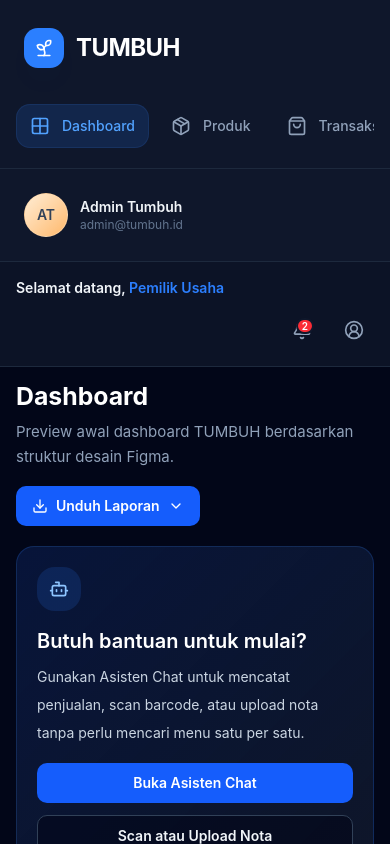
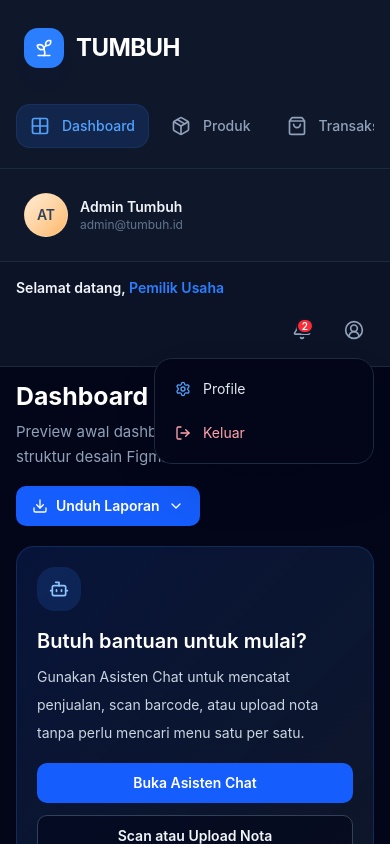
Before and after one commit to h8naf1/tumbuh-app, a React (Vite) app: page /dashboard in a window 390 px wide. Both pictures are taken after a click on the button 354 px from the left and 330 px from the top of the page. Shown: the top 844 px of the page. Built offline with nearby package versions, Linux system fonts and the light colour scheme.

Commit message:
upadte dashboard topbar penambahan icon

```diff
--- a/src/components/dashboard/DashboardTopbar.jsx
+++ b/src/components/dashboard/DashboardTopbar.jsx
@@ -1,5 +1,6 @@
 import { useEffect, useMemo, useRef, useState } from 'react'
-import { Bell, CircleUserRound } from 'lucide-react'
+import { Bell, CircleUserRound, LogOut, Settings } from 'lucide-react'
+import { Link, useNavigate } from 'react-router-dom'
 import { dashboardNotifications } from '../../data/dashboardData.js'
 
 function DashboardTopbar({
@@ -8,23 +9,32 @@
   subtitle,
   showGreeting = !title,
   showProfileButton = true,
+  profileHref = '/pengaturan/account',
 }) {
-  // State utama untuk panel notifikasi.
+  // State utama untuk panel notifikasi dan menu profil.
   const [isNotificationOpen, setIsNotificationOpen] = useState(false)
+  const [isProfileMenuOpen, setIsProfileMenuOpen] = useState(false)
   const [notifications, setNotifications] = useState(dashboardNotifications)
   const notificationRef = useRef(null)
+  const profileMenuRef = useRef(null)
+  const navigate = useNavigate()
 
-  // Effect untuk menutup panel notifikasi saat klik luar atau tekan Escape.
+  // Effect untuk menutup panel saat klik luar atau tekan Escape.
   useEffect(() => {
     const handlePointerDown = (event) => {
       if (!notificationRef.current?.contains(event.target)) {
         setIsNotificationOpen(false)
+      }
+
+      if (!profileMenuRef.current?.contains(event.target)) {
+        setIsProfileMenuOpen(false)
       }
     }
 
     const handleKeyDown = (event) => {
       if (event.key === 'Escape') {
         setIsNotificationOpen(false)
+        setIsProfileMenuOpen(false)
       }
     }
 
@@ -43,7 +53,7 @@
     [notifications],
   )
 
-  // Handler notifikasi.
+  // Handler notifikasi dan profil.
   const handleMarkAllAsRead = () => {
     setNotifications((currentNotifications) =>
       currentNotifications.map((item) => ({
@@ -55,6 +65,17 @@
 
   const handleOpenNotifications = () => {
     setIsNotificationOpen((open) => !open)
+    setIsProfileMenuOpen(false)
+  }
+
+  const handleToggleProfileMenu = () => {
+    setIsProfileMenuOpen((open) => !open)
+    setIsNotificationOpen(false)
+  }
+
+  const handleLogout = () => {
+    setIsProfileMenuOpen(false)
+    navigate('/login')
   }
 
   return (
@@ -147,13 +168,40 @@
         </div>
 
         {showProfileButton ? (
+          <div ref={profileMenuRef} className="relative">
             <button
               type="button"
+              onClick={handleToggleProfileMenu}
               className="flex h-10 w-10 items-center justify-center rounded-full text-slate-400 transition hover:bg-slate-800 hover:text-slate-200"
               aria-label="Profil pengguna"
+              aria-haspopup="menu"
+              aria-expanded={isProfileMenuOpen}
             >
               <CircleUserRound className="h-5 w-5" />
             </button>
+
+            {isProfileMenuOpen ? (
+              <div className="absolute right-0 top-full z-20 mt-2 w-[220px] rounded-2xl border border-slate-800 bg-slate-950 p-2 shadow-[0_24px_64px_-34px_rgba(2,6,23,0.72)]">
+                <Link
+                  to={profileHref}
+                  onClick={() => setIsProfileMenuOpen(false)}
+                  className="flex w-full items-center gap-3 rounded-xl px-3 py-3 text-sm text-slate-200 transition hover:bg-slate-900 hover:text-white"
+                >
+                  <Settings className="h-4 w-4 text-blue-400" />
+                  <span>Profile</span>
+                </Link>
+
+                <button
+                  type="button"
+                  onClick={handleLogout}
+                  className="flex w-full items-center gap-3 rounded-xl px-3 py-3 text-left text-sm text-rose-300 transition hover:bg-slate-900 hover:text-rose-200"
+                >
+                  <LogOut className="h-4 w-4" />
+                  <span>Keluar</span>
+                </button>
+              </div>
+            ) : null}
+          </div>
         ) : null}
       </div>
     </div>
--- a/src/components/dashboard/SalesChartCard.jsx
+++ b/src/components/dashboard/SalesChartCard.jsx
@@ -1,5 +1,5 @@
-import { useMemo, useState } from 'react'
-import { DatePickerWithRange } from '@/components/ui/date-picker-with-range'
+import { useMemo, useState } from "react";
+import { DatePickerWithRange } from "@/components/ui/date-picker-with-range";
 
 function SalesChartCard({
   title,
@@ -12,47 +12,47 @@
   data,
 }) {
   // State dan ukuran dasar area chart.
-  const [hoveredPoint, setHoveredPoint] = useState(null)
-  const chartWidth = 720
-  const chartHeight = 220
-  const paddingX = 28
-  const paddingTop = 20
-  const paddingBottom = 28
-  const maxValue = Math.max(...data.map((item) => item.amount), 1)
-  const innerWidth = chartWidth - paddingX * 2
-  const innerHeight = chartHeight - paddingTop - paddingBottom
-  const stepX = data.length > 1 ? innerWidth / (data.length - 1) : innerWidth
+  const [hoveredPoint, setHoveredPoint] = useState(null);
+  const chartWidth = 720;
+  const chartHeight = 220;
+  const paddingX = 28;
+  const paddingTop = 20;
+  const paddingBottom = 28;
+  const maxValue = Math.max(...data.map((item) => item.amount), 1);
+  const innerWidth = chartWidth - paddingX * 2;
+  const innerHeight = chartHeight - paddingTop - paddingBottom;
+  const stepX = data.length > 1 ? innerWidth / (data.length - 1) : innerWidth;
 
   // Titik grafik dibentuk dari data penjualan yang diterima.
   const points = data.map((item, index) => {
-    const x = paddingX + stepX * index
-    const y = paddingTop + innerHeight - (item.amount / maxValue) * innerHeight
+    const x = paddingX + stepX * index;
+    const y = paddingTop + innerHeight - (item.amount / maxValue) * innerHeight;
 
-    return { ...item, x, y }
-  })
+    return { ...item, x, y };
+  });
 
   const linePath = points
-    .map((point, index) => `${index === 0 ? 'M' : 'L'} ${point.x} ${point.y}`)
-    .join(' ')
+    .map((point, index) => `${index === 0 ? "M" : "L"} ${point.x} ${point.y}`)
+    .join(" ");
 
-  const areaPath = `${linePath} L ${points[points.length - 1].x} ${chartHeight - paddingBottom} L ${points[0].x} ${chartHeight - paddingBottom} Z`
-  const highlightedPoint = points[Math.floor(points.length / 2)]
-  const labelStep = data.length > 12 ? Math.ceil(data.length / 6) : 1
+  const areaPath = `${linePath} L ${points[points.length - 1].x} ${chartHeight - paddingBottom} L ${points[0].x} ${chartHeight - paddingBottom} Z`;
+  const highlightedPoint = points[Math.floor(points.length / 2)];
+  const labelStep = data.length > 12 ? Math.ceil(data.length / 6) : 1;
 
   // Posisi tooltip mengikuti titik grafik yang sedang disorot.
   const tooltipPosition = useMemo(() => {
     if (!hoveredPoint) {
-      return null
+      return null;
     }
 
-    const leftPercent = (hoveredPoint.x / chartWidth) * 100
-    const topPercent = (hoveredPoint.y / chartHeight) * 100
+    const leftPercent = (hoveredPoint.x / chartWidth) * 100;
+    const topPercent = (hoveredPoint.y / chartHeight) * 100;
 
     return {
       left: `clamp(72px, ${leftPercent}%, calc(100% - 72px))`,
       top: `max(12px, calc(${topPercent}% - 48px))`,
-    }
-  }, [hoveredPoint])
+    };
+  }, [hoveredPoint]);
 
   return (
     <section className="rounded-xl border border-slate-800 bg-slate-900 p-4 shadow-[0px_1px_2px_0px_rgba(0,0,0,0.05)] sm:p-5 xl:p-6">
@@ -64,7 +64,14 @@
         </div>
 
         <div className="flex w-full flex-col gap-3 xl:w-auto xl:items-end">
-          <div className="flex flex-wrap items-center gap-2 self-start xl:self-end">
+          <div className="flex w-full flex-col items-center gap-3 xl:w-auto xl:items-end">
+            <DatePickerWithRange
+              value={dateRange}
+              onChange={onDateRangeChange}
+              className="w-full sm:w-60"
+            />
+
+            <div className="flex flex-wrap items-center justify-center gap-2 xl:justify-end">
               {presets.map((preset) => (
                 <button
                   key={preset.id}
@@ -72,20 +79,15 @@
                   onClick={() => onPresetChange(preset.id)}
                   className={`rounded-lg px-3 py-1.5 text-xs font-semibold transition ${
                     activePreset === preset.id
-                    ? 'bg-slate-800 text-slate-100'
-                    : 'text-slate-500 hover:text-slate-300'
+                      ? "bg-slate-800 text-slate-100"
+                      : "text-slate-500 hover:text-slate-300"
                   }`}
                 >
                   {preset.label}
                 </button>
               ))}
             </div>
-
-          <DatePickerWithRange
-            value={dateRange}
-            onChange={onDateRangeChange}
-            className="mx-auto w-60"
-          />
+          </div>
         </div>
       </div>
 
@@ -106,8 +108,12 @@
               className="pointer-events-none absolute z-10 -translate-x-1/2 rounded-lg border border-slate-700 bg-slate-950/95 px-3 py-2 text-xs shadow-[0_16px_32px_-20px_rgba(2,6,23,0.95)]"
               style={tooltipPosition}
             >
-              <p className="font-semibold text-white">{hoveredPoint.fullLabel}</p>
-              <p className="mt-1 text-slate-300">Indeks penjualan: {hoveredPoint.amount}</p>
+              <p className="font-semibold text-white">
+                {hoveredPoint.fullLabel}
+              </p>
+              <p className="mt-1 text-slate-300">
+                Indeks penjualan: {hoveredPoint.amount}
+              </p>
             </div>
           ) : null}
 
@@ -118,7 +124,13 @@
             aria-hidden="true"
           >
             <defs>
-              <linearGradient id="sales-area-gradient" x1="0" x2="0" y1="0" y2="1">
+              <linearGradient
+                id="sales-area-gradient"
+                x1="0"
+                x2="0"
+                y1="0"
+                y2="1"
+              >
                 <stop offset="0%" stopColor="rgb(59 130 246 / 0.24)" />
                 <stop offset="100%" stopColor="rgb(59 130 246 / 0)" />
               </linearGradient>
@@ -166,11 +178,16 @@
 
         <div
           className="mt-4 grid gap-1 px-1 text-[11px] sm:gap-2 sm:px-2"
-          style={{ gridTemplateColumns: `repeat(${data.length}, minmax(0, 1fr))` }}
+          style={{
+            gridTemplateColumns: `repeat(${data.length}, minmax(0, 1fr))`,
+          }}
         >
           {data.map((item, index) => {
             const isLabelVisible =
-              data.length <= 12 || index === 0 || index === data.length - 1 || index % labelStep === 0
+              data.length <= 12 ||
+              index === 0 ||
+              index === data.length - 1 ||
+              index % labelStep === 0;
 
             return (
               <div
@@ -178,14 +195,14 @@
                 className="text-center text-[10px] font-medium uppercase tracking-wide text-slate-400"
                 title={item.fullLabel}
               >
-                {isLabelVisible ? item.day : ''}
+                {isLabelVisible ? item.day : ""}
               </div>
-            )
+            );
           })}
         </div>
       </div>
     </section>
-  )
+  );
 }
 
-export default SalesChartCard
+export default SalesChartCard;
```
Lines whose indentation alone changed are shown as unchanged.
